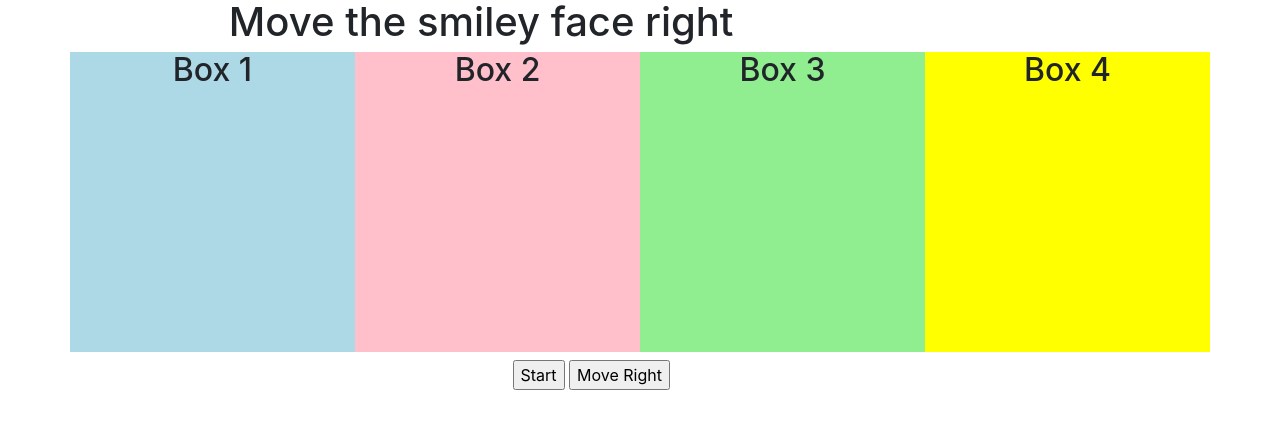
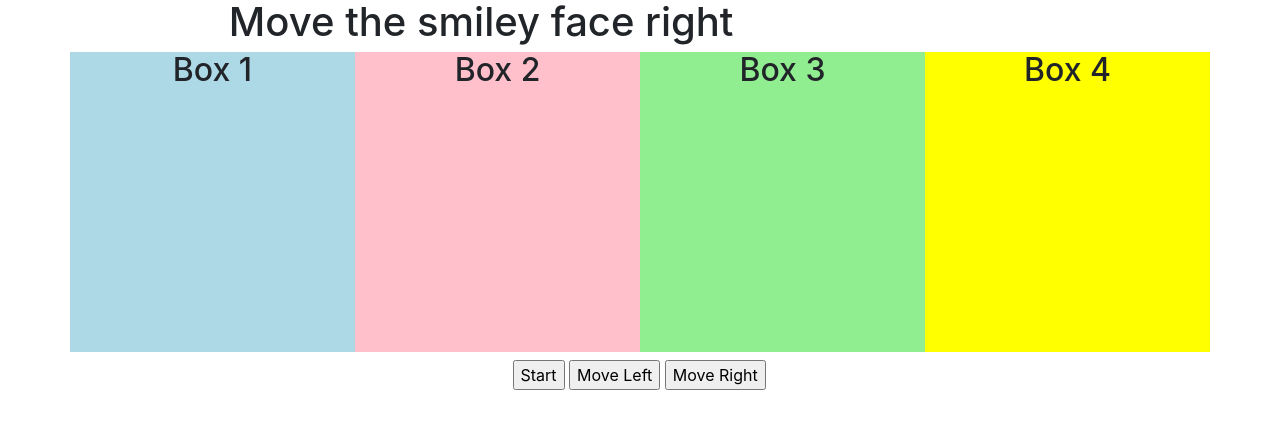
Before and after one commit to James9446/click-to-move, a plain HTML site: page index.html in a window 1280 px wide. Drawn offline with nearby package versions, Linux system fonts and the light colour scheme.

Commit message:
Added left movement functionality. Movement breaks if you go past the border.

```diff
--- a/index.html
+++ b/index.html
@@ -50,6 +50,7 @@
 						<h1></h1>
 						<!-- <input id="userInput" placeholder="Please enter guess"> -->
 						<button onClick="start()">Start</button>
+						<button onClick="moveLeft()">Move Left</button>
 						<button onClick="moveRight()">Move Right</button>
 					</div>
 				</div><!-- /row -->
--- a/js/main.js
+++ b/js/main.js
@@ -4,13 +4,13 @@ var imageSmile = "img/smiley-face.jpeg"
 var boxesArray = [
 	{
 		box: "box1",
-		position: true,
+		position: false,
 		image: null,
 		boxSelect: "imageBox1"
 	},
 	{
 		box: "box2",
-		position: false,
+		position: true,
 		image: null,
 		boxSelect: "imageBox2"
 	},
@@ -52,6 +52,18 @@ function moveRight() {
 			boxesArray[i].position = false;
 			boxesArray[i + 1].position = true;
 			document.getElementById(boxesArray[i + 1].boxSelect).src = imageSmile;
+			document.getElementById(boxesArray[i].boxSelect).src = null;
+			return
+		}
+	}
+}
+
+function moveLeft() {
+	for (i = 0; i < boxesArray.length; i++) {
+		if (boxesArray[i].position === true) {
+			boxesArray[i].position = false;
+			boxesArray[i - 1].position = true;
+			document.getElementById(boxesArray[i - 1].boxSelect).src = imageSmile;
 			document.getElementById(boxesArray[i].boxSelect).src = null;
 			return
 		}
```
